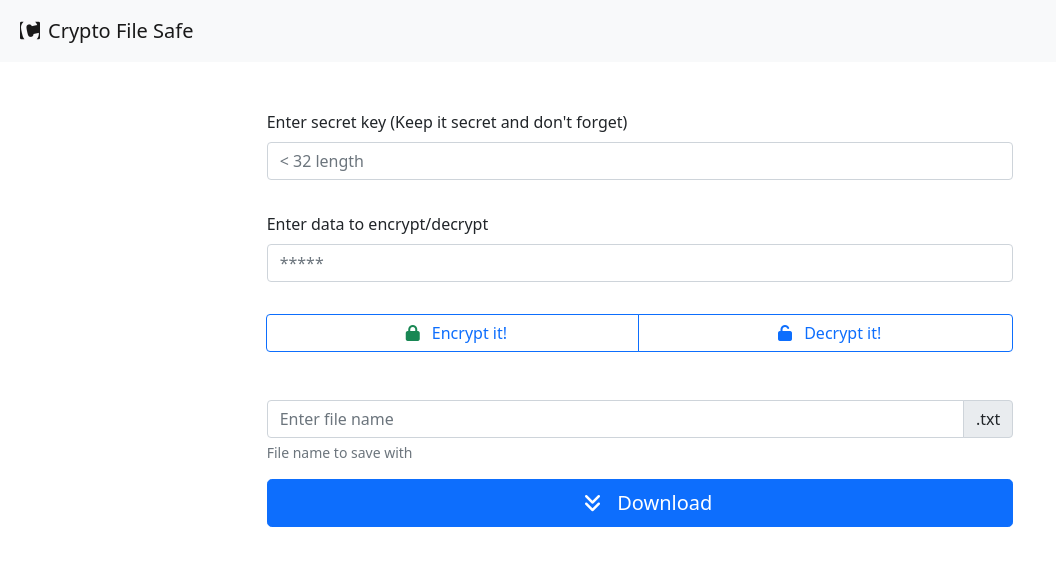
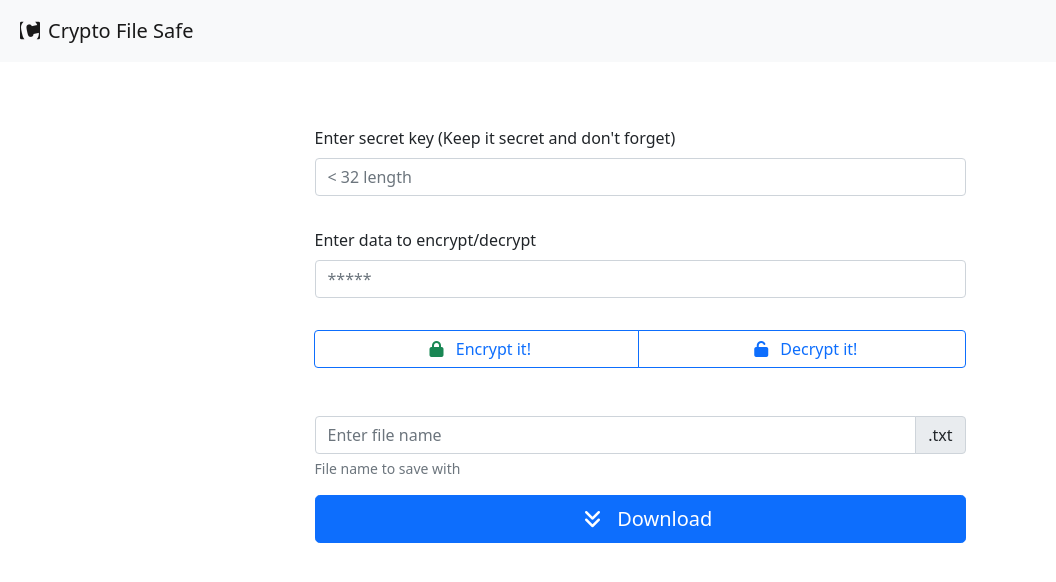
Before and after one commit to AvinashDhillor/cryptofilesafe, a React (Create React App) app: page / in a window 1280 px wide. Shown: the top 582 px of the page, without its empty margins (0-1056 px from the left). Built offline with nearby package versions, Linux system fonts and the light colour scheme.

Commit message:
container fixed

```diff
--- a/src/components/Main.js
+++ b/src/components/Main.js
@@ -104,7 +104,7 @@
             </a>
           </div>
         </nav>
-        <div className="d-flex justify-content-center ">
+        <div className="d-flex justify-content-center container my-3">
           <div class="col-sm-7 mt-5 d-flex justify-content-center flex-column">
             <label for="secretkey" class="form-label">
               Enter secret key (Keep it secret and don't forget){" "}
```
